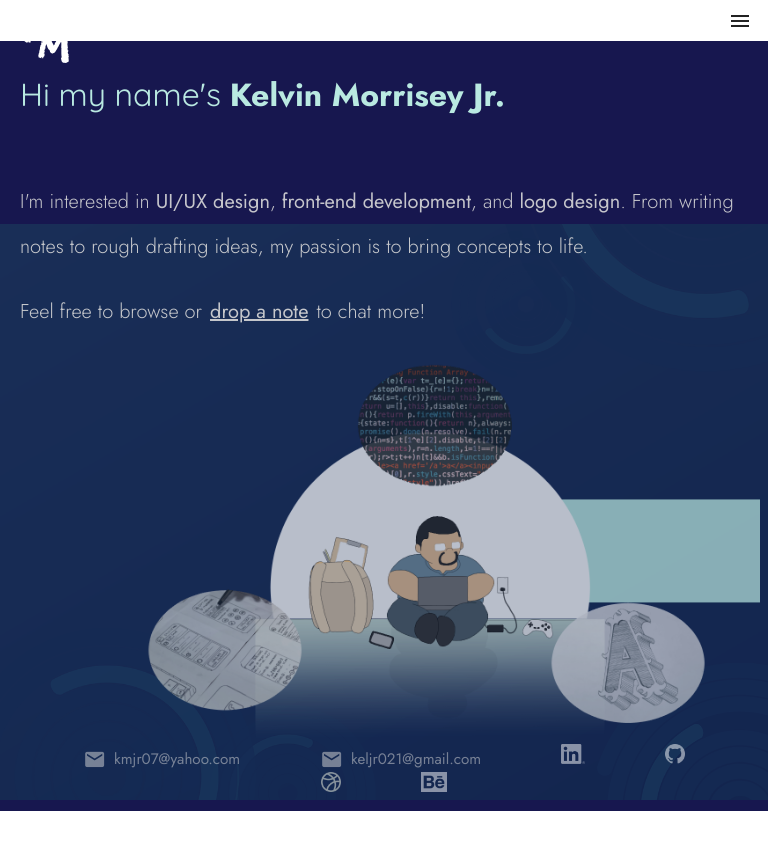
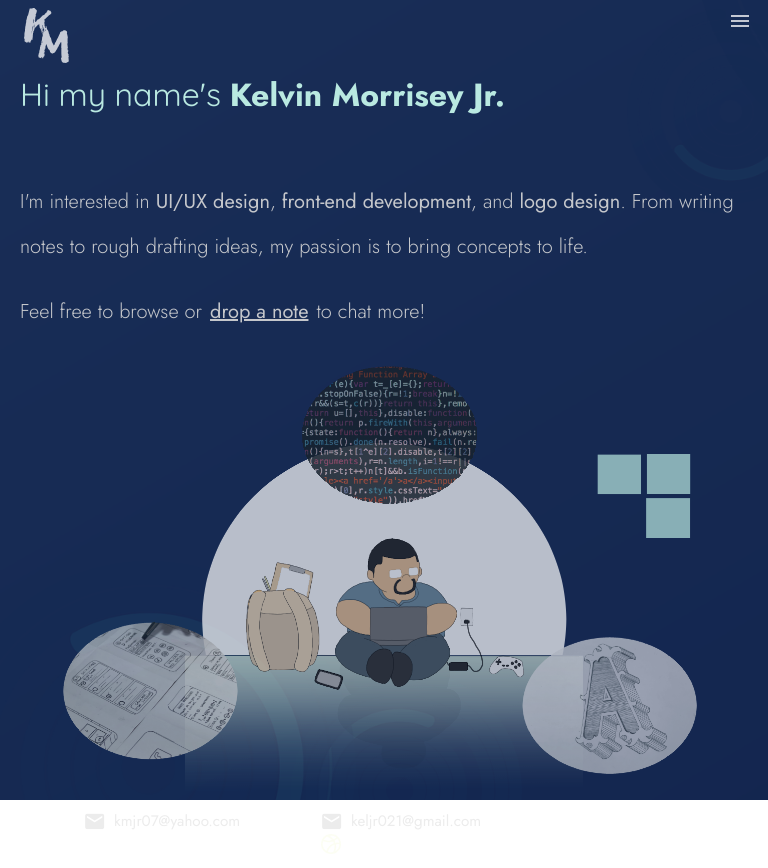
Before and after one commit to keljr021/portfolio-2023, a Vue app: page /#/ in a window 768 px wide. Shown: the top 868 px of the page. Before the commit the page ends 811 px from the top, so only its background shows below. Built offline with nearby package versions, Linux system fonts and the light colour scheme.

Commit message:
Revised styling for mobile and tablet view

```diff
--- a/src/components/Cta.vue
+++ b/src/components/Cta.vue
@@ -30,14 +30,16 @@ export default {
 
 <template>
     <v-container fluid class="cta">
-        <img class="cta-bg" src="../assets/cta/background-1060405_1280.png" />
+        <div class="cta-bg">
+            <img class="cta-bg-image" src="../assets/cta/background-1060405_1280.png" />
+        </div>
         <v-row>
             <v-col cols="12" xs="12" sm="12" md="6">
                 <h1 class="cta-title">Hi my name's <br v-if="$vuetify.display.xs" /><b>Kelvin Morrisey Jr.</b></h1>
                 <CtaText @scrollTo="scrollTo" />
             </v-col>
-            <v-col cols="12" xs="12" sm="12" md="6" class="text-right pa-0">
-                <img alt="placeholder photo" height="440" class="cta-image mx-0" src="../assets/cta-self-drawing.png" />
+            <v-col cols="12" xs="12" sm="12" md="6" class="text-xs-center text-sm-center text-md-right text-right pa-0">
+                <img alt="drawing of me and my interests" class="cta-image mx-0" src="../assets/cta-self-drawing.png" />
             </v-col>
         </v-row>
 
@@ -50,7 +52,8 @@ export default {
     position: relative;
     height: 100%;
     padding: 150px 0 100px 50px;
-    background: #17174f;
+    background-attachment: fixed;
+    background-repeat: no-repeat;
     -webkit-border-radius: 0;
     border-radius: 0;
     z-index: 0;
@@ -62,7 +65,23 @@ export default {
     right: 0;
     bottom: 0;
     width: 100%;
+    height: 100%;
     object-fit: contain;
+    overflow: hidden;
+    padding: 0;
+    margin: 0;
+    background: #17174f;
+    z-index: -1;
+
+}
+
+.cta-bg-image {
+    position: relative;
+    width: 100%;
+    height: 100%;
+    padding: 0;
+    margin: 0;
+    object-fit: cover;
     overflow: hidden;
     opacity: 0.35;
     z-index: -1;
@@ -83,6 +102,14 @@ export default {
 
 .cta-image {
     opacity: 0.7;
+    height: 440px;
+}
+
+@media all and (min-width: 768px) and (max-width: 1023px) {
+    .cta-bg-image {
+        width: 100%;
+        height: 100vh;
+    }
 }
 
 @media all and (max-width: 768px) {
@@ -90,8 +117,18 @@ export default {
         padding: 20px;
     }
 
+    .cta-bg-image {
+        width: initial;
+        height: 100vh;
+    }
+
     .cta-logo {
         display: none;
     }
+
+    .cta-image {
+        width: 100%;
+        height: initial;
+    }
 }
 </style>
--- a/src/components/Navbar.vue
+++ b/src/components/Navbar.vue
@@ -39,7 +39,7 @@ export default {
 
 <template>
     <!-- Mobile Navigation -->
-    <div class="nav show w-100 px-4 py-2" v-if="$vuetify.display.smAndDown">
+    <div class="nav show w-100 px-4 py-2" :class="{'home': onHome }" v-if="$vuetify.display.smAndDown">
         <v-row class="align-center justify-space-between">
             <v-col cols="8" class="nav-logo" @click="$router.push({ name: 'home' })">
                 <img v-if="onHome" class="mt-2 mx-1 home" src="../assets/km-icon-white.svg" alt="Kelvin Morrisey Jr" />
--- a/src/components/partials/Footer.vue
+++ b/src/components/partials/Footer.vue
@@ -23,23 +23,23 @@ export default {
               <v-icon class="mr-2 mt-0" icon="mdi-email" variant="text"  />
               <span v-if="!$vuetify.display.xs">kmjr07@yahoo.com</span>
           </span>
-          <span class="footer-link mx-lg-8 mb-2" @click="openWindow('mailto:keljr021@gmail.com')" title="Email keljr021@gmail.com">
+          <span class="footer-link mx-md-8 mx-lg-8 mb-2" @click="openWindow('mailto:keljr021@gmail.com')" title="Email keljr021@gmail.com">
               <v-icon class="mr-2 mt-0" icon="mdi-email" variant="text"  />
               <span v-if="!$vuetify.display.xs">keljr021@gmail.com</span>
           </span>
-          <span class="footer-link mx-lg-8 mb-2" @click="openWindow('https://www.linkedin.com/in/kelvin-morrisey-jr-514360a7/')" title="View LinkedIn Profile">
+          <span class="footer-link mx-md-8 mx-lg-8 mb-2" @click="openWindow('https://www.linkedin.com/in/kelvin-morrisey-jr-514360a7/')" title="View LinkedIn Profile">
             <img v-if="$route.name === 'home'" class="footer-icon" src="../../assets/LI-white.png" alt="LinkedIn link" />
             <img v-else class="footer-icon" src="../../assets/LI-black.png" alt="LinkedIn link" />
           </span>
-          <span class="footer-link mx-lg-8 mb-2" @click="openWindow('https://github.com/keljr021')" title="View GitHub Profile">
+          <span class="footer-link mx-md-8 mx-lg-8 mb-2" @click="openWindow('https://github.com/keljr021')" title="View GitHub Profile">
             <img v-if="$route.name === 'home'" class="footer-icon" src="../../assets/github-white.png" alt="GitHub link" />
             <img v-else class="footer-icon" src="../../assets/github-black.png" alt="GitHub link" />
           </span>
-          <span class="footer-link mx-lg-8 mb-2" @click="openWindow('https://dribbble.com/keljr021')" title="View Dribbble Profile">
+          <span class="footer-link mx-md-8 mx-lg-8 mb-2" @click="openWindow('https://dribbble.com/keljr021')" title="View Dribbble Profile">
             <img v-if="$route.name === 'home'" class="footer-icon" src="../../assets/dr-logo-white.png" alt="Dribbble link" />
             <img v-else class="footer-icon" src="../../assets/dr-logo.png" alt="Behance link" />
           </span>
-          <span class="footer-link mx-lg-8 mb-2" @click="openWindow('https://www.behance.net/kelvin-m')" title="View Behance Profile">
+          <span class="footer-link mx-md-8 mx-lg-8 mb-2" @click="openWindow('https://www.behance.net/kelvin-m')" title="View Behance Profile">
             <img v-if="$route.name === 'home'" class="footer-icon" src="../../assets/be-logo-alt2-white.png" alt="Behance link" />
             <img v-else class="footer-icon" src="../../assets/be-logo-alt2.png" alt="Behance link" />
           </span>
@@ -78,7 +78,6 @@ export default {
 @media all and (min-width: 768px) and (max-width: 1023px) {
 
   .footer-link {
-    width: calc(25% - 80px);
     margin: 10px 40px;
     text-align: center;
   }
```
Also changed, not shown: src/assets/cta-self-drawing.png.
